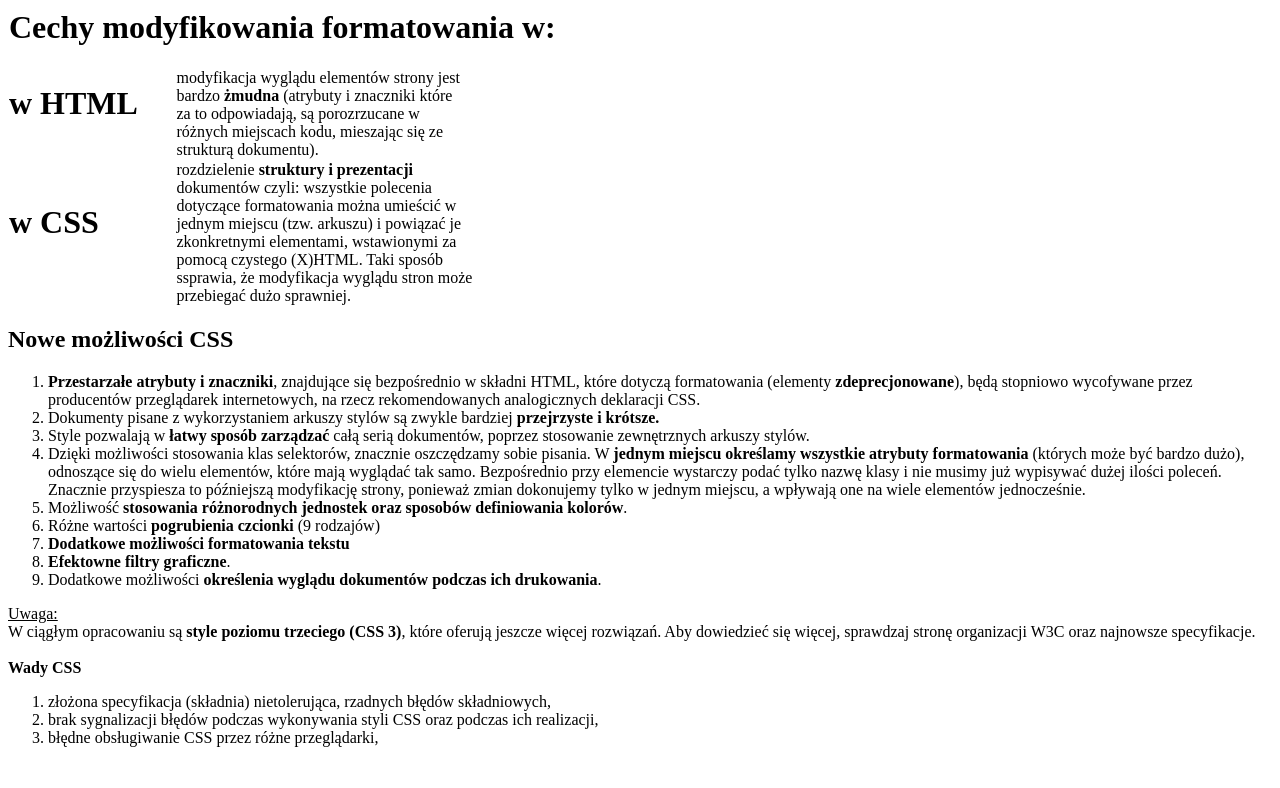
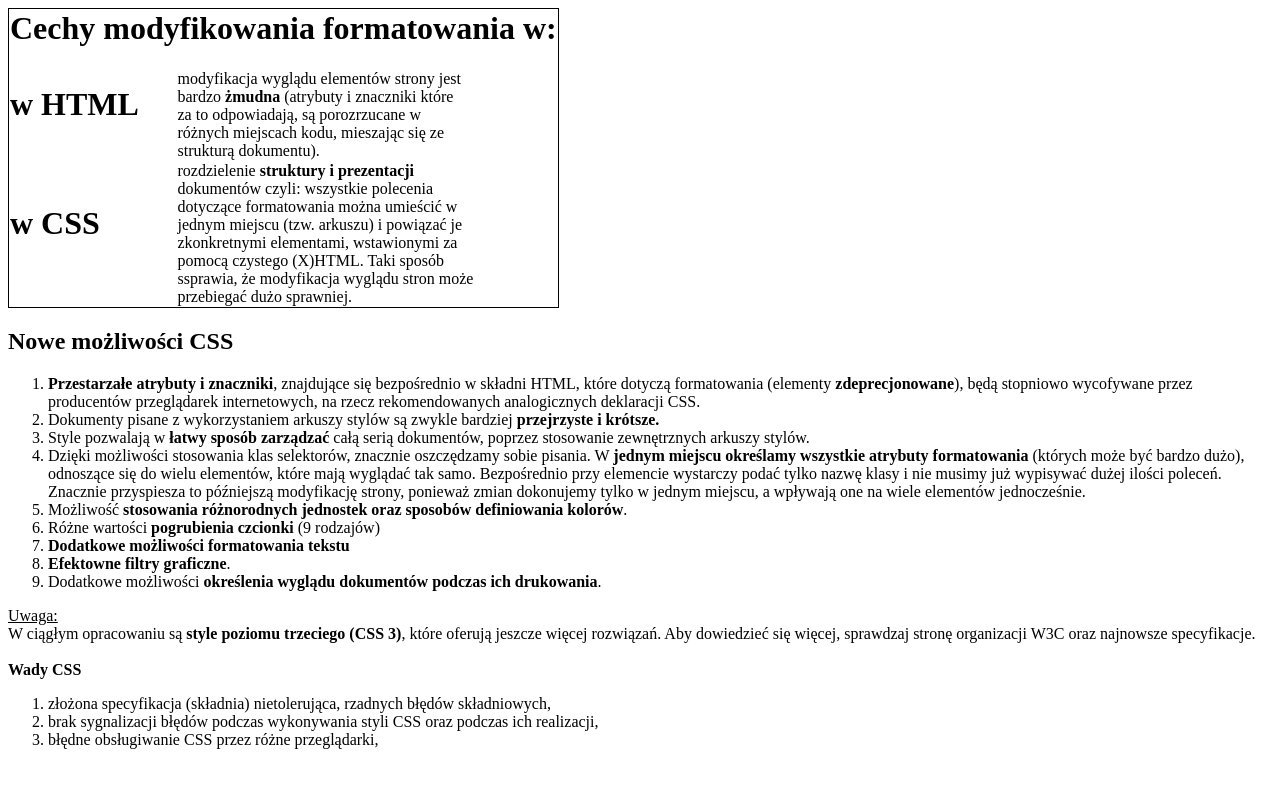
Before and after one commit to Karo122/Prac_witr_ap3, a plain HTML site: page rzes_z3.html in a window 1280 px wide. Drawn offline with Linux system fonts and the light colour scheme.

Commit message:
Update rzes_z3.html

```diff
--- a/rzes_z3.html
+++ b/rzes_z3.html
@@ -6,7 +6,7 @@
 	<body>
 
 
-<table style="border:1px;border-collapse: collapse;">
+<table style="border:1px solid black;border-collapse: collapse;">
  <thead>
  <tr>
  <td colspan="2" align=center><h1>Cechy modyfikowania formatowania w:</h1></td>
```
